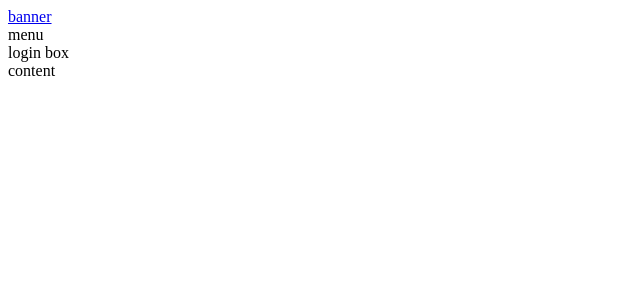
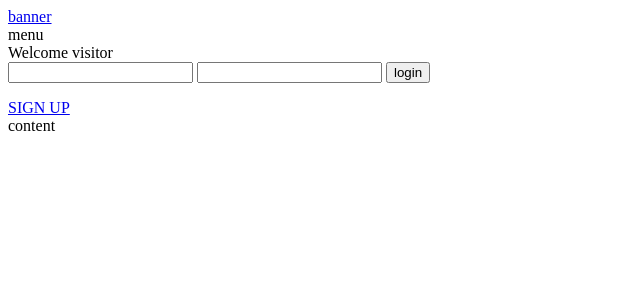
Before and after one commit to roxteddy/42-shop, a PHP site: the page made by index.php in a window 1280 px wide. Shown: the top 300 px of the page, without its empty margins (0-640 px from the left). Run offline with PHP 8.4, Linux system fonts and the light colour scheme.

Commit message:
rls signin system - but signup needed

```diff
--- a/index.php
+++ b/index.php
@@ -1,5 +1,8 @@
 <?php
 session_start();
+
+if (isset($_POST["submit"]) and $_POST["submit"] === "login")
+	include "src/check_login.php";
 ?>
 
 <html>
@@ -10,7 +13,7 @@ session_start();
 		<?php include "src/banner.php"; ?>
 		<?php include "src/menu.php"; ?>
 		<?php
-			if (!isset($_SESSION["login"]) or $_SESSION["login"] === "")
+			if (!isset($_SESSION["id"]) or $_SESSION["id"] === "")
 				include "src/login0.php";
 			else
 				include "src/login1.php";
--- a/src/login0.php
+++ b/src/login0.php
@@ -1,4 +1,9 @@
 <div id="login">
-	<span>login box</span>
-
+	<span>Welcome visitor</span>
+	<form method="post" action="index.php?page=signin">
+		<input type="text" name="login" />
+		<input type="password" name="password" />
+		<input type="submit" name="submit" value="login" />
+	</form>
+		<a href="index.php?page=signup"><span>SIGN UP</span></a>
 </div>
```
